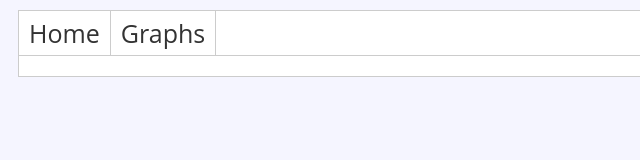
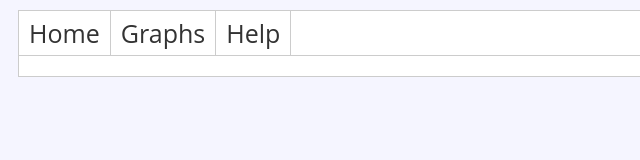
Before and after one commit to elwint/ElWeerstation, a plain HTML site: page website/graphs.html in a window 1280 px wide. Shown: the full height of the page, 0-640 px from the left. Drawn offline with Linux system fonts and the light colour scheme.

Commit message:
Update 'website/graphs.html'

```diff
--- a/website/graphs.html
+++ b/website/graphs.html
@@ -2,6 +2,7 @@
 <html lang="en">
 <head>
 	<meta charset="UTF-8">
+	<meta name="author" content="Je boys Friedrik en Kishan">
 	<meta name="viewport" content="width=device-width, initial-scale=1">
 	<title>Equipo Bajo</title>
 	<link rel="stylesheet" href="main.css" type="text/css" />
@@ -12,6 +13,7 @@
 		<ul>
 			<li><a href="index.html">Home</a></li>
 			<li><a href="graphs.html">Graphs</a></li>
+			<li><a href="help.html">Help</a></li>
 		</ul>
 	</div>
 	<div id="content">
@@ -19,5 +21,6 @@
 
 		</div>
 	</div>
+</div>
 </body>
 </html>
```
